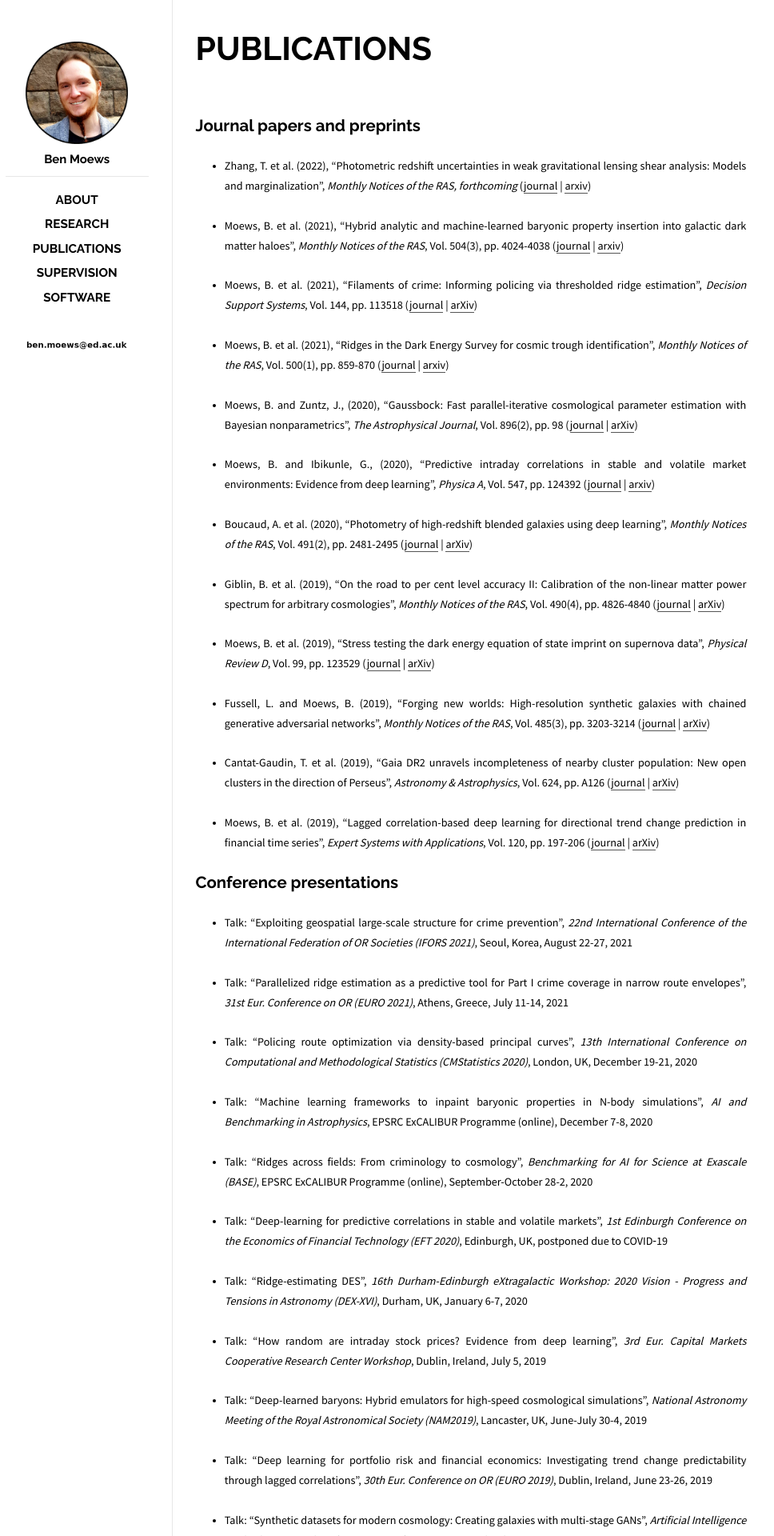
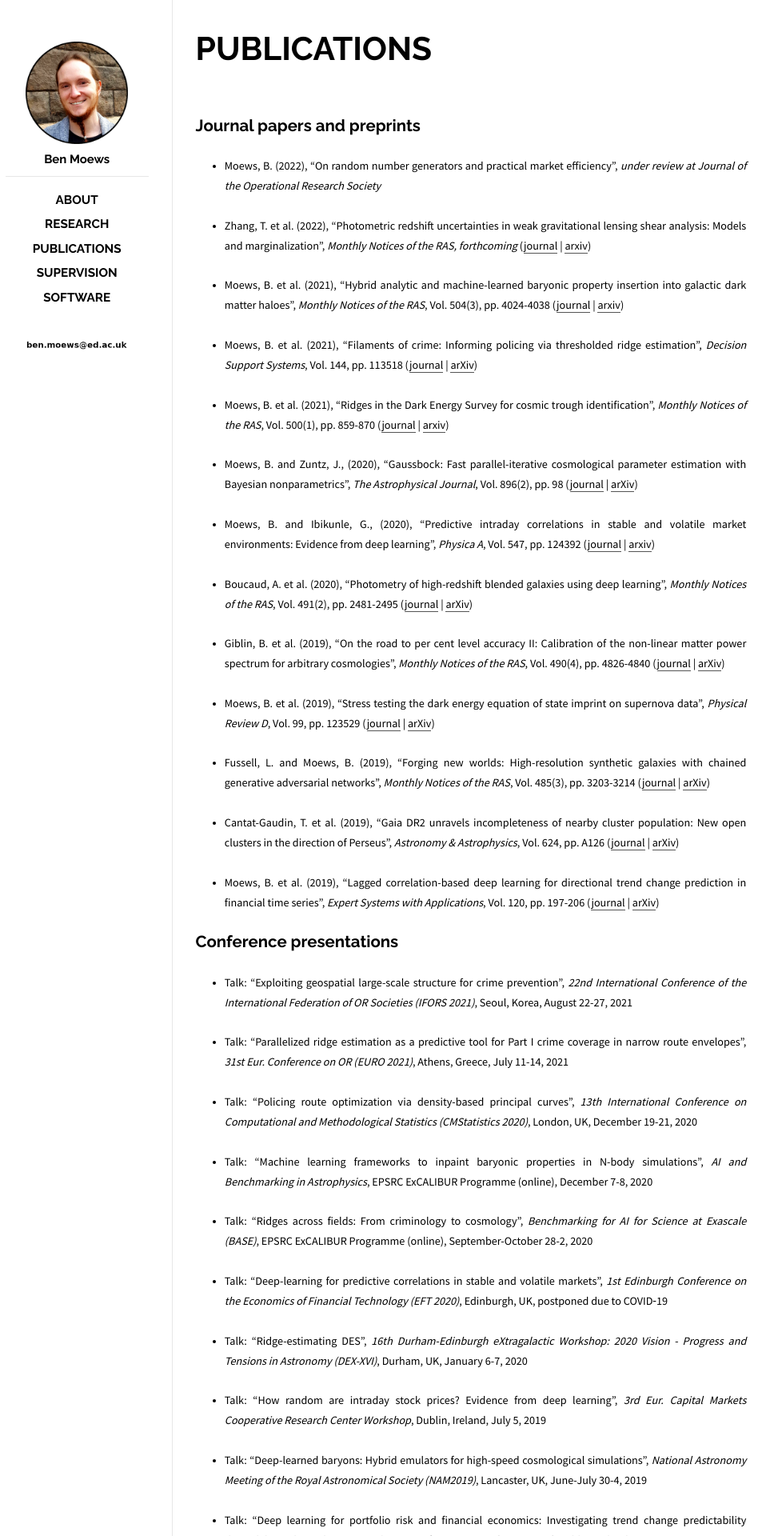
Before and after one commit to moews/moews.github.io, a Jekyll site: the page built from _posts/2017-03-25-publications.md, in a window 1280 px wide. Shown: the top 1920 px of the page at 80% size, without its empty margins (143-1111 px from the left). Built offline with Jekyll 4.4.1, drawn with Linux system fonts in a browser that asks for light colours.

Commit message:
Update 2017-03-25-publications.md

```diff
--- a/_posts/2017-03-25-publications.md
+++ b/_posts/2017-03-25-publications.md
@@ -13,10 +13,10 @@
 <!--
 * <small>Moews, B. and Gieschen, A. (2022), "SCADDA: Spatio-temporal cluster analysis with density-based distance augmentation and its application to fire carbon emissions", _under review at XXX_ ([arxiv]())</small>
 
-* <small>Moews, B. (2022), "On random number generators and practical market efficiency", _under review at XXX_ ([arxiv]())</small>
-
 * <small>Moews, B. (2022), "Fundamental islands of success", _under review at XXX_ ([arxiv]())</small>
 -->
+
+* <small>Moews, B. (2022), "On random number generators and practical market efficiency", _under review at Journal of the Operational Research Society_</small>
 
 * <small>Zhang, T. et al. (2022), "Photometric redshift uncertainties in weak gravitational lensing shear analysis: Models and marginalization", _Monthly Notices of the RAS, forthcoming_ ([journal](https://doi.org/10.1093/mnras/stac3090) | [arxiv](https://arxiv.org/abs/2206.10169))</small>
 
```
